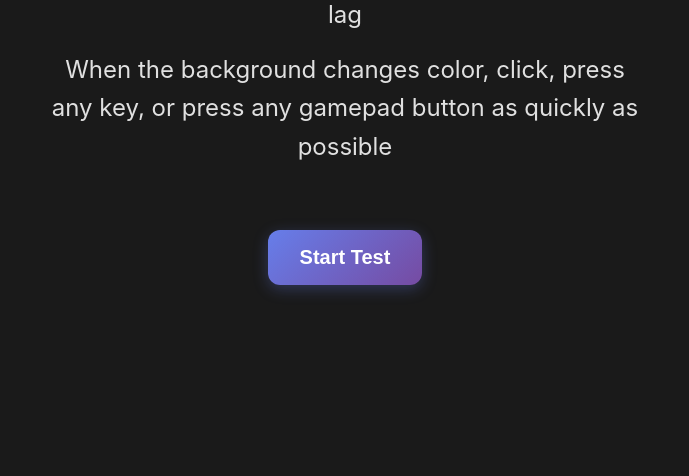
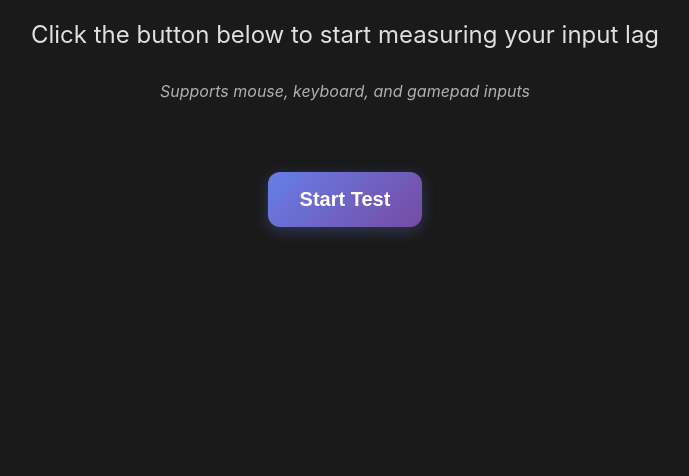
Before and after one commit to amcsi/input-lag-checker, a website built with Vite: page index.html in a window 1280 px wide. Shown: the part 324-800 px from the top of the page, without its empty margins (295-984 px from the left). Built offline with nearby package versions, Linux system fonts and the light colour scheme.

Commit message:
Clarify in instructions that mouse/keyboard/gamepad are all supported

```diff
--- a/src/main.ts
+++ b/src/main.ts
@@ -29,7 +29,7 @@ class InputLagChecker {
         <h1>Input Lag Checker</h1>
         <div class="instruction" id="instruction">
           <p>Click the button below to start measuring your input lag</p>
-          <p>When the background changes color, click, press any key, or press any gamepad button as quickly as possible</p>
+          <p><small>Supports mouse, keyboard, and gamepad inputs</small></p>
         </div>
         <button id="startButton" class="start-button">Start Test</button>
         <div id="result" class="result hidden"></div>
@@ -199,7 +199,7 @@ class InputLagChecker {
     document.body.style.backgroundColor = '';
     this.showStartButton();
     this.updateInstruction(
-      'Click the button below to start measuring your input lag'
+      'Click the button below to start measuring your input lag<br><small>Supports mouse, keyboard, and gamepad inputs</small>'
     );
   }
 }
--- a/src/style.css
+++ b/src/style.css
@@ -38,7 +38,7 @@ h1 {
 .instruction {
   text-align: center;
   margin-bottom: 3rem;
-  max-width: 600px;
+  max-width: 650px;
 }
 
 .instruction p {
@@ -46,6 +46,12 @@ h1 {
   line-height: 1.6;
   margin-bottom: 1rem;
   color: #e0e0e0;
+}
+
+.instruction small {
+  font-size: 1rem;
+  color: #b0b0b0;
+  font-style: italic;
 }
 
 .start-button,
```
